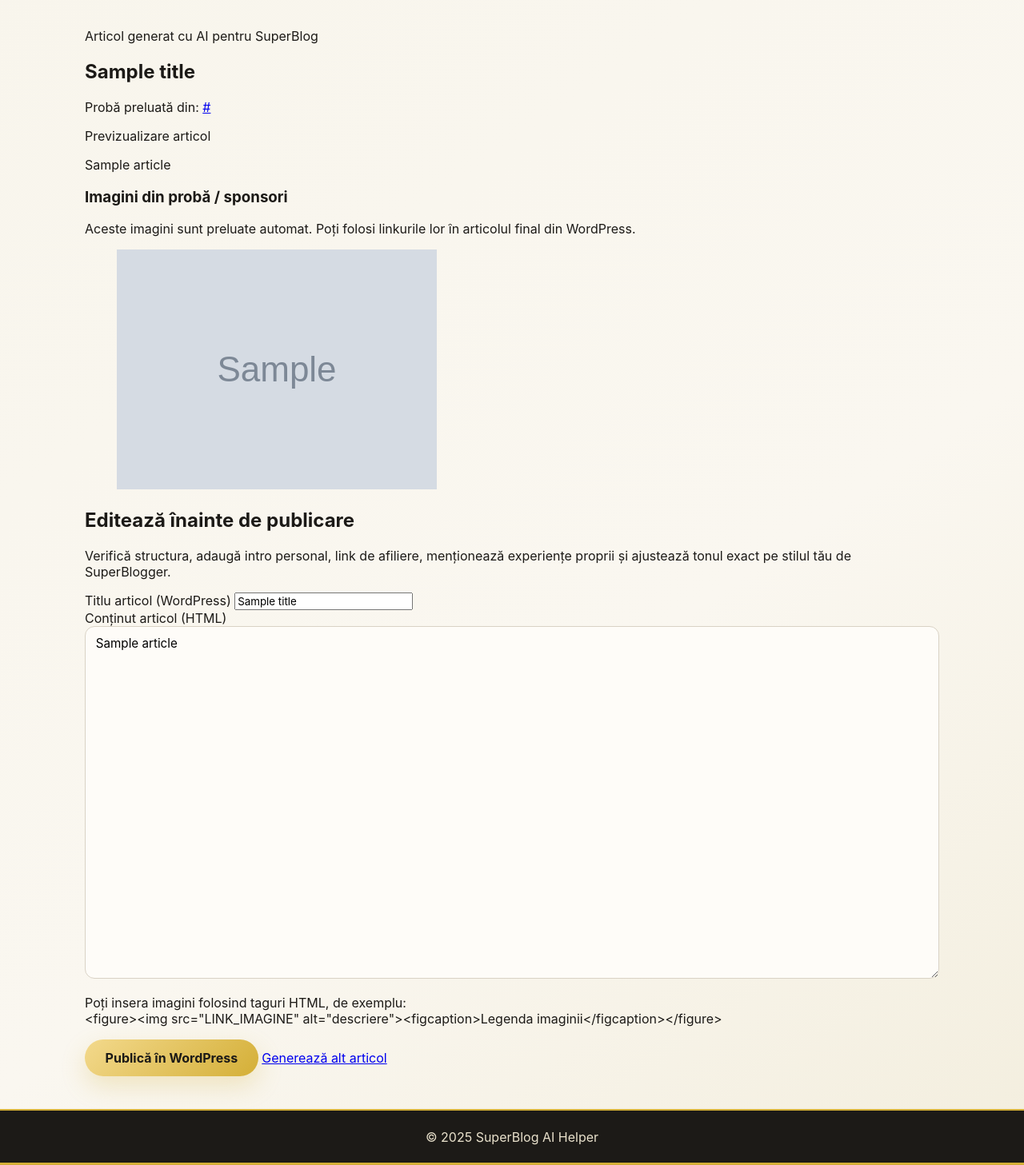
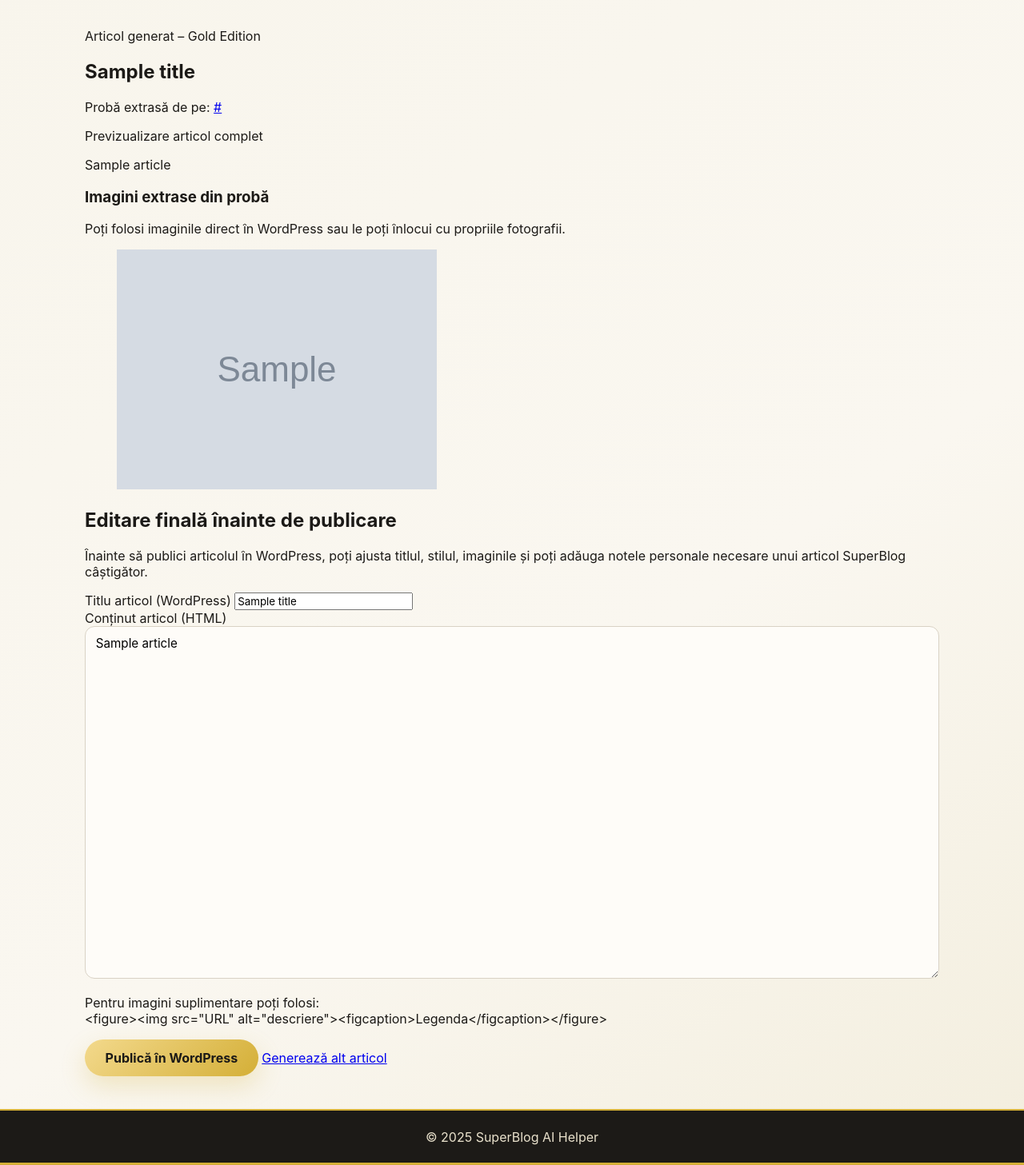
Before and after one commit to Crys2025/superblog_ai, a Flask app: template templates/result.html in a window 1280 px wide. Shown: the part 104-1561 px from the top of the page at 80% size. Run offline with Flask 3, Linux system fonts and the light colour scheme; the template is opened without the code that fills it: most values are stand-ins (such as "Sample title", 1, 10 or a date in 2020); grey boxes marked "Sample" are stand-in pictures.

Commit message:
result.html

```diff
--- a/templates/result.html
+++ b/templates/result.html
@@ -1,20 +1,30 @@
 {% extends "base.html" %}
 {% block content %}
 
-<section class="result-top">
-    <div class="result-badge">Articol generat cu AI pentru SuperBlog</div>
-    <h2 class="result-title">{{ title }}</h2>
+<!-- ========================= RESULT HEADER – GOLD EDITION ========================= -->
+
+<section class="result-top gold-header">
+    <div class="gold-badge">Articol generat – Gold Edition</div>
+
+    <h2 class="result-title gold-title">
+        {{ title }}
+    </h2>
+
     <p class="result-source">
-        <span>Probă preluată din:</span>
+        <span>Probă extrasă de pe:</span>
         <a href="{{ probe_url }}" target="_blank">{{ probe_url }}</a>
     </p>
 </section>
 
+
+<!-- ========================= ARTICLE + SIDEBAR ========================= -->
+
 <section class="article-layout">
 
-    <article class="article-main">
-        <header class="article-header">
-            <p class="article-label">Previzualizare articol</p>
+    <!-- ========================= MAIN ARTICLE ========================= -->
+    <article class="article-main gold-article">
+        <header class="article-header gold-divider">
+            <p class="article-label">Previzualizare articol complet</p>
         </header>
 
         <div class="article-body">
@@ -22,12 +32,14 @@
         </div>
     </article>
 
+    <!-- ========================= SIDEBAR ========================= -->
     {% if images and images|length > 0 %}
-    <aside class="article-sidebar">
-        <h3>Imagini din probă / sponsori</h3>
+    <aside class="article-sidebar gold-sidebar">
+        <h3>Imagini extrase din probă</h3>
         <p class="sidebar-hint">
-            Aceste imagini sunt preluate automat. Poți folosi linkurile lor în articolul final din WordPress.
+            Poți folosi imaginile direct în WordPress sau le poți înlocui cu propriile fotografii.
         </p>
+
         <div class="image-grid">
             {% for img in images %}
             <figure class="image-card">
@@ -40,30 +52,38 @@
 
 </section>
 
-<section class="editor-section">
-    <h2>Editează înainte de publicare</h2>
+
+<!-- ========================= EDITOR SECTION – GOLD ========================= -->
+
+<section class="editor-section gold-editor">
+    <h2>Editare finală înainte de publicare</h2>
+
     <p class="editor-intro">
-        Verifică structura, adaugă intro personal, link de afiliere, menționează experiențe proprii
-        și ajustează tonul exact pe stilul tău de SuperBlogger.
+        Înainte să publici articolul în WordPress, poți ajusta titlul, stilul, imaginile și poți adăuga notele personale necesare unui articol SuperBlog câștigător.
     </p>
 
     <form method="post" action="{{ url_for('publish') }}" class="editor-form">
+
+        <!-- TITLU EDITABIL -->
         <div class="form-row">
             <label for="title">Titlu articol (WordPress)</label>
             <input type="text" id="title" name="title" value="{{ title }}" required>
         </div>
 
+        <!-- CONȚINUT EDITABIL -->
         <div class="form-row">
             <label for="content">Conținut articol (HTML)</label>
             <textarea id="content" name="content" rows="22" required>{{ article }}</textarea>
+
             <p class="hint">
-                Poți insera imagini folosind taguri HTML, de exemplu:<br>
-                <code>&lt;figure&gt;&lt;img src="LINK_IMAGINE" alt="descriere"&gt;&lt;figcaption&gt;Legenda imaginii&lt;/figcaption&gt;&lt;/figure&gt;</code>
+                Pentru imagini suplimentare poți folosi:<br>
+                <code>&lt;figure&gt;&lt;img src="URL" alt="descriere"&gt;&lt;figcaption&gt;Legenda&lt;/figcaption&gt;&lt;/figure&gt;</code>
             </p>
         </div>
 
+        <!-- ACȚIUNI -->
         <div class="editor-actions">
-            <button type="submit" class="btn-primary">Publică în WordPress</button>
+            <button type="submit" class="btn-primary gold-button">Publică în WordPress</button>
             <a href="{{ url_for('index') }}" class="btn-secondary">Generează alt articol</a>
         </div>
     </form>
```
